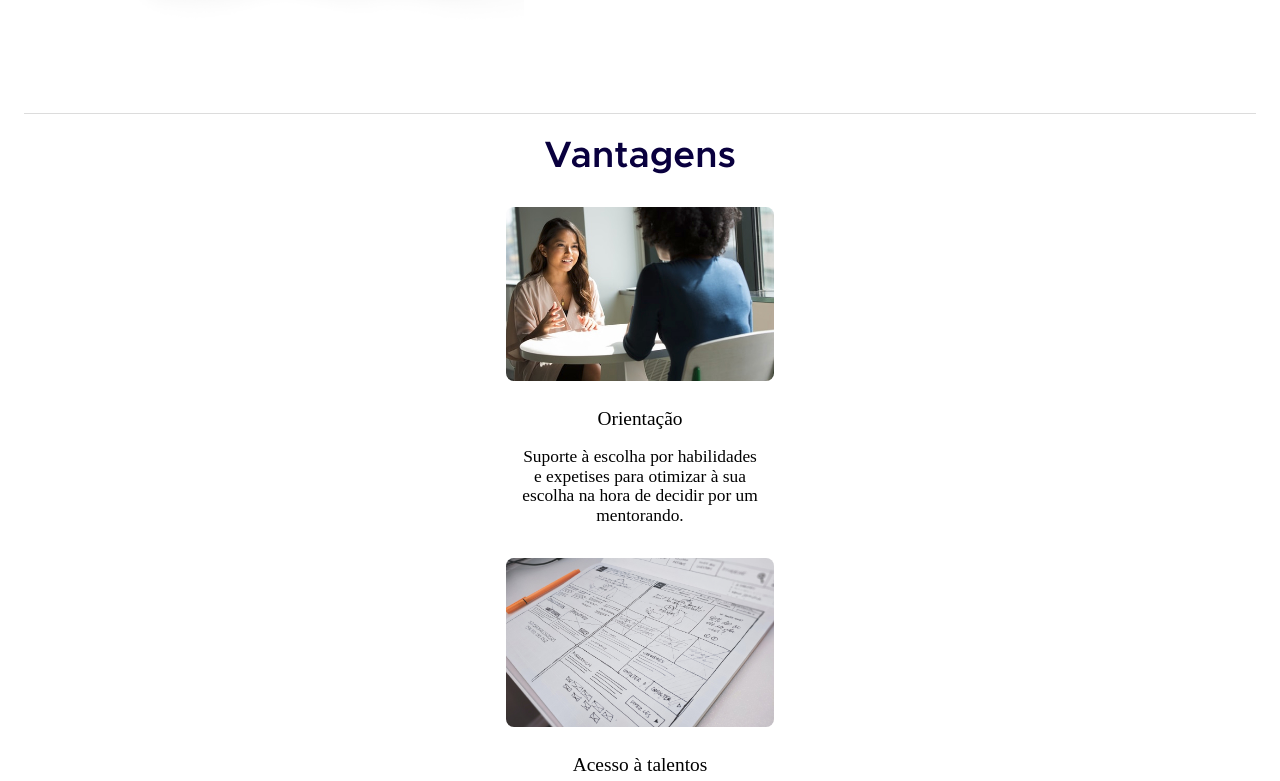
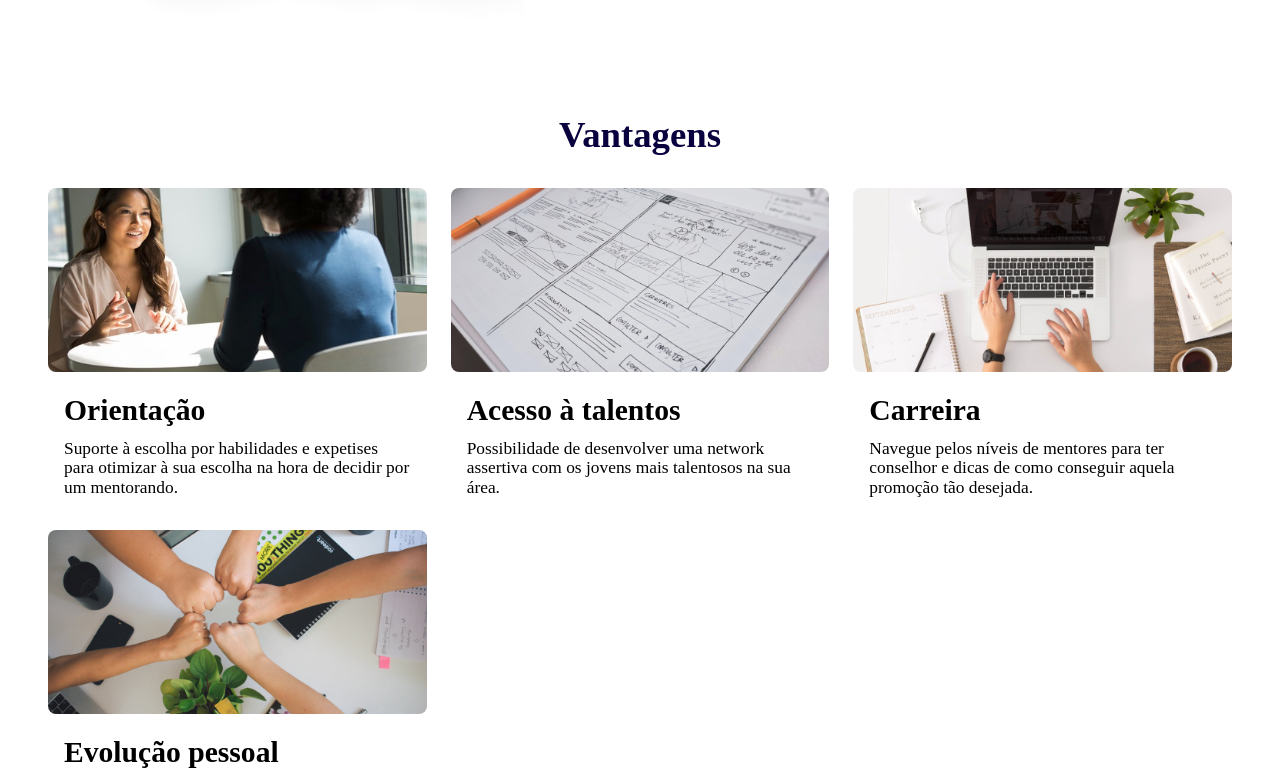
Before and after one commit to Hackathon-Fcamara/technical-share, a React (Create React App) app in the folder front-end/: page /home in a window 1280 px wide. Shown: the part 1075-1856 px from the top of the page. Built offline with nearby package versions, Linux system fonts and the light colour scheme; the HTML template or start-up script is replaced by a standard one; a web font is replaced by a local one.

Commit message:
refactor: refatora o componente Benefits
- Modifica alguns estilos da versao mobile
- Cria estilos para versao responsiva desktop

```diff
--- a/front-end/src/components/Benefits/styles.module.css
+++ b/front-end/src/components/Benefits/styles.module.css
@@ -14,26 +14,30 @@
 }
 
 .benefits__cardList {
-  display: flex;
-  align-items: center;
-  flex-direction: column;
-  gap: 1.6rem;
+  display: grid;
+  grid-template-columns: repeat(auto-fit, minmax(30rem, 1fr));
+  justify-items: center;
+  row-gap: 1.6rem;
+  column-gap: 2.4rem;
 }
 
 .benefits__card {
   text-align: center;
-  width: 26.8rem;
+  max-width: 51.8rem;
   color: var(--black);
 }
 
 .benefits__cardImg {
   border-radius: 0.8rem;
   width: 100%;
+  height: 18.4rem;
   max-width: 100%;
+  object-fit: cover;
+  object-position: center;
 }
 
 .benefits__cardTitle {
-  font-size: var(--fs-title-7);
+  font-size: var(--fs-title-4);
   font-weight: 400;
   margin-bottom: 0.8rem;
   line-height: var(--lh-title-4);
@@ -48,3 +52,24 @@
   font-size: var(--fs-textLg);
   line-height: var(--lh-subSm);
 }
+
+@media screen and (min-width: 720px) {
+  .benefits__textWrapper {
+    text-align: left;
+  }
+}
+
+@media screen and (min-width: 1024px) {
+  .benefits__container {
+    border-top: none;
+    padding: 0 2.4rem 9.6rem;
+  }
+
+  .benefits__cardTitle {
+    font-weight: 700;
+  }
+
+  .benefits__container .benefits__title {
+    font-weight: 700;
+  }
+}
```
